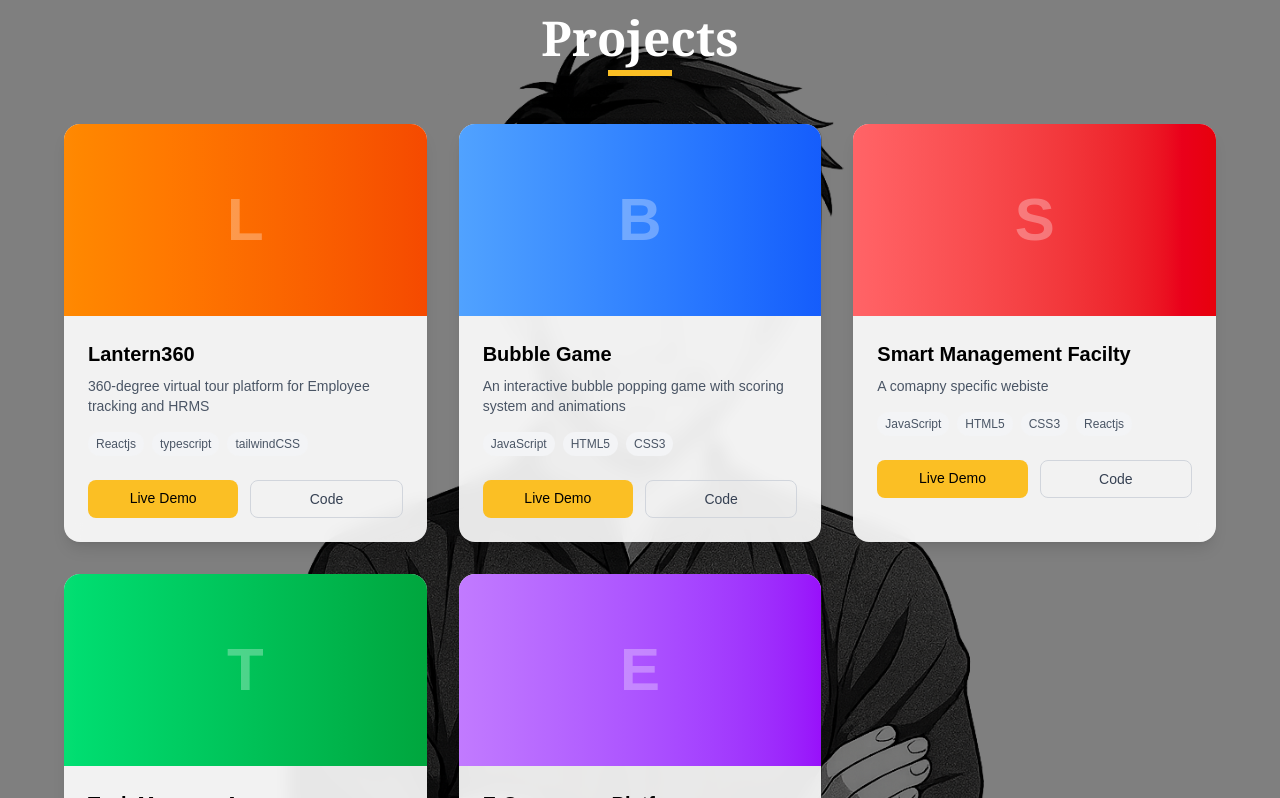
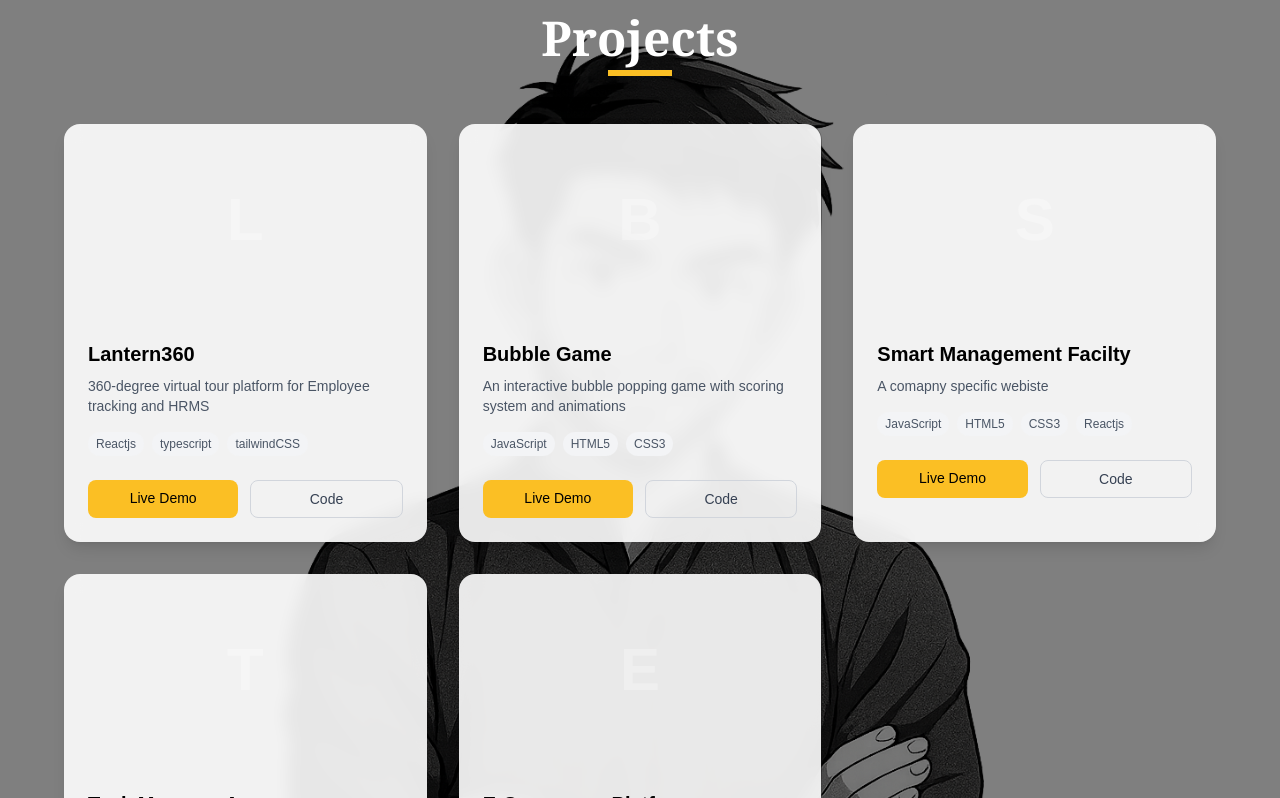
Before and after one commit to PANDEYAKASH2002/Akash-Portfolio, a Next.js app: page / in a window 1280 px wide. Shown: the part 1602-2400 px from the top of the page. Built offline with nearby package versions, Linux system fonts and the light colour scheme.

Commit message:
Fix project color class to use project image

```diff
--- a/app/page.tsx
+++ b/app/page.tsx
@@ -431,7 +431,7 @@ const Page = () => {
                 className="group bg-white/90 backdrop-blur-sm rounded-2xl shadow-lg overflow-hidden hover:shadow-2xl transition-all duration-300 transform hover:-translate-y-2"
               >
                 <div
-                  className={`relative h-48 bg-gradient-to-r ${project.color} flex items-center justify-center text-white text-4xl`}
+                  className={`relative h-48 bg-gradient-to-r ${project.image} flex items-center justify-center text-white text-4xl`}
                 >
                   <span className="opacity-30 font-bold text-6xl">
                     {project.title.charAt(0)}
```
